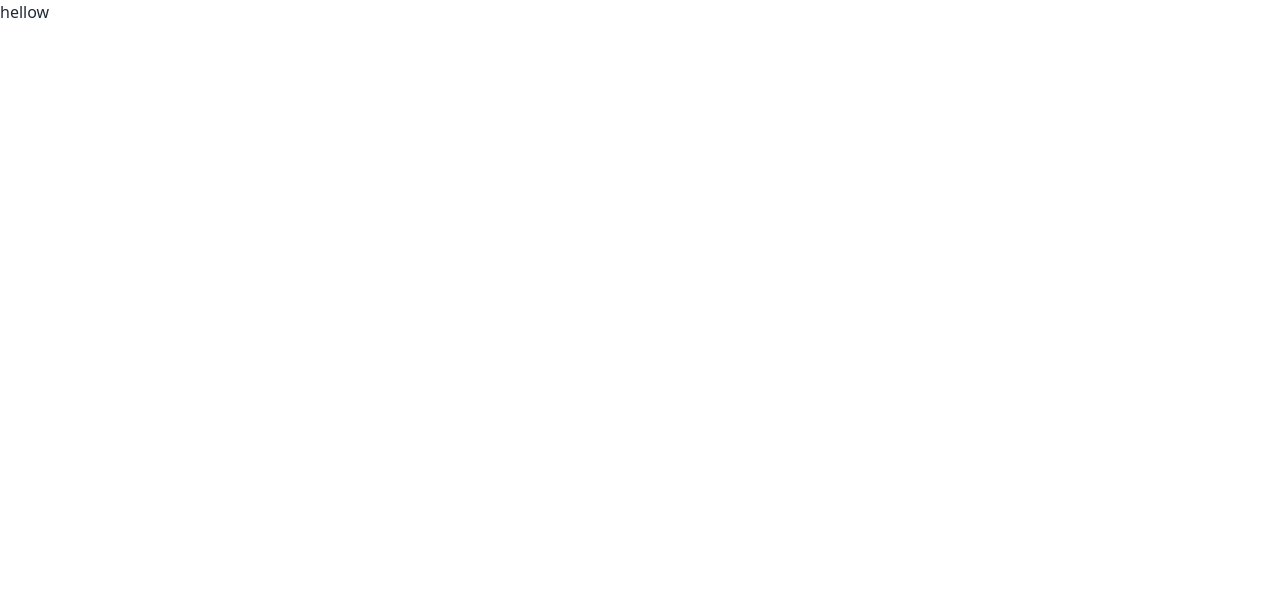
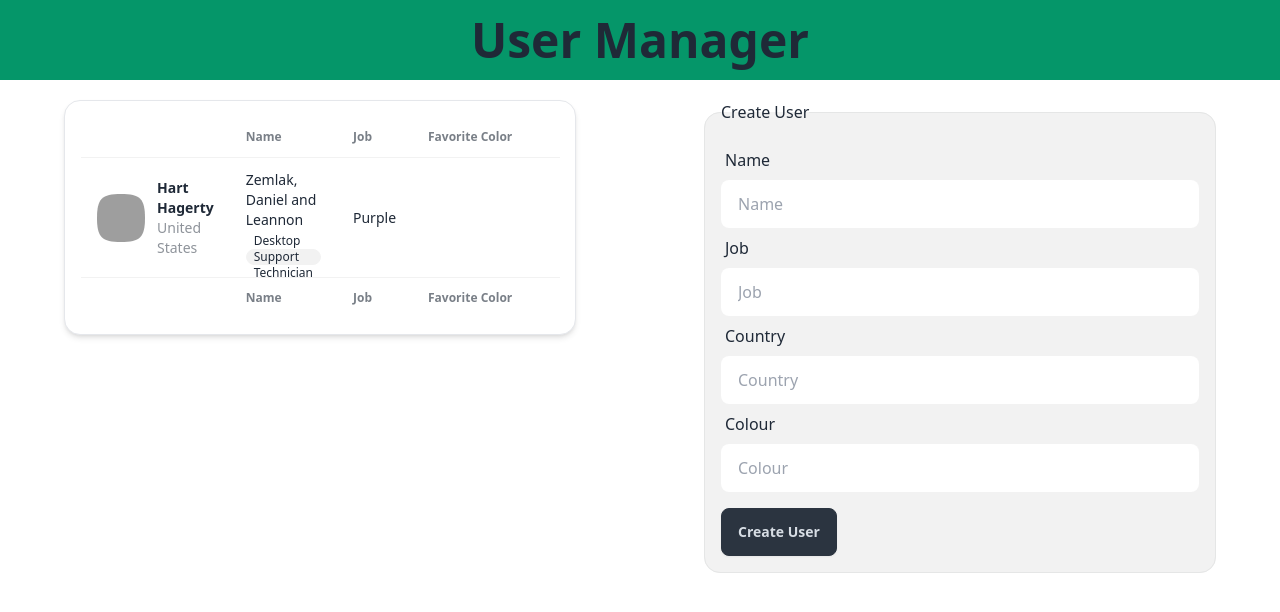
Before and after one commit to sam-in07/Front_backend_intrigation, a plain HTML site: page index.html in a window 1280 px wide. Drawn offline with nearby package versions, Linux system fonts and the light colour scheme; grey boxes are pictures that could not be loaded.

Commit message:
Enhance user management interface with table display and user creation form

```diff
--- a/index.html
+++ b/index.html
@@ -25,8 +25,93 @@
     />
   </head>
   <body>
-     <h1>
-      hellow
-     </h1>
+    <h1 class="text-center text-5xl bg-emerald-600 font-bold py-4 mb-5">
+      User Manager
+    </h1>
+    <section class="flex justify-around">
+      <!-- Showwing  Exisiting user -->
+      <div class="w-[40%]">
+        <div class="card bg-base-100 shadow-md border">
+          <div class="card-body p-4 overflow-x-auto">
+            <table class="table">
+              <!-- head -->
+              <thead>
+                <tr>
+                  <th></th>
+                  <th>Name</th>
+                  <th>Job</th>
+                  <th>Favorite Color</th>
+                  <th></th>
+                </tr>
+              </thead>
+
+              <tbody>
+                <tr>
+                  <td>
+                    <div class="flex items-center gap-3">
+                      <div class="avatar">
+                        <div class="mask mask-squircle h-12 w-12">
+                          <img
+                            src="https://img.daisyui.com/images/profile/demo/2@94.webp"
+                            alt="Avatar"
+                          />
+                        </div>
+                      </div>
+                      <div>
+                        <div class="font-bold">Hart Hagerty</div>
+                        <div class="text-sm opacity-50">United States</div>
+                      </div>
+                    </div>
+                  </td>
+
+                  <td>
+                    Zemlak, Daniel and Leannon
+                    <br />
+                    <span class="badge badge-ghost badge-sm">
+                      Desktop Support Technician
+                    </span>
+                  </td>
+
+                  <td>Purple</td>
+                </tr>
+              </tbody>
+
+              <tfoot>
+                <tr>
+                  <th></th>
+                  <th>Name</th>
+                  <th>Job</th>
+                  <th>Favorite Color</th>
+                  <th></th>
+                </tr>
+              </tfoot>
+            </table>
+          </div>
+        </div>
+      </div>
+
+      <!-- Adding new user form -->
+      <div class="border-b-red-800 border-1 w-[40%]">
+        <fieldset
+          class="fieldset bg-base-200 border-base-300 rounded-box w-xs border p-4"
+        >
+          <legend class="fieldset-legend">Create User</legend>
+
+          <label class="label">Name</label>
+          <input type="text" class="input w-full" placeholder="Name" />
+
+          <label class="label">Job</label>
+          <input type="text" class="input w-full" placeholder="Job" />
+
+          <label class="label">Country </label>
+          <input type="text" class="input w-full" placeholder="Country" />
+
+          <label class="label">Colour</label>
+          <input type="text" class="input w-full" placeholder="Colour" />
+
+          <button class="btn btn-neutral mt-4">Create User</button>
+        </fieldset>
+      </div>
+    </section>
   </body>
 </html>
```
